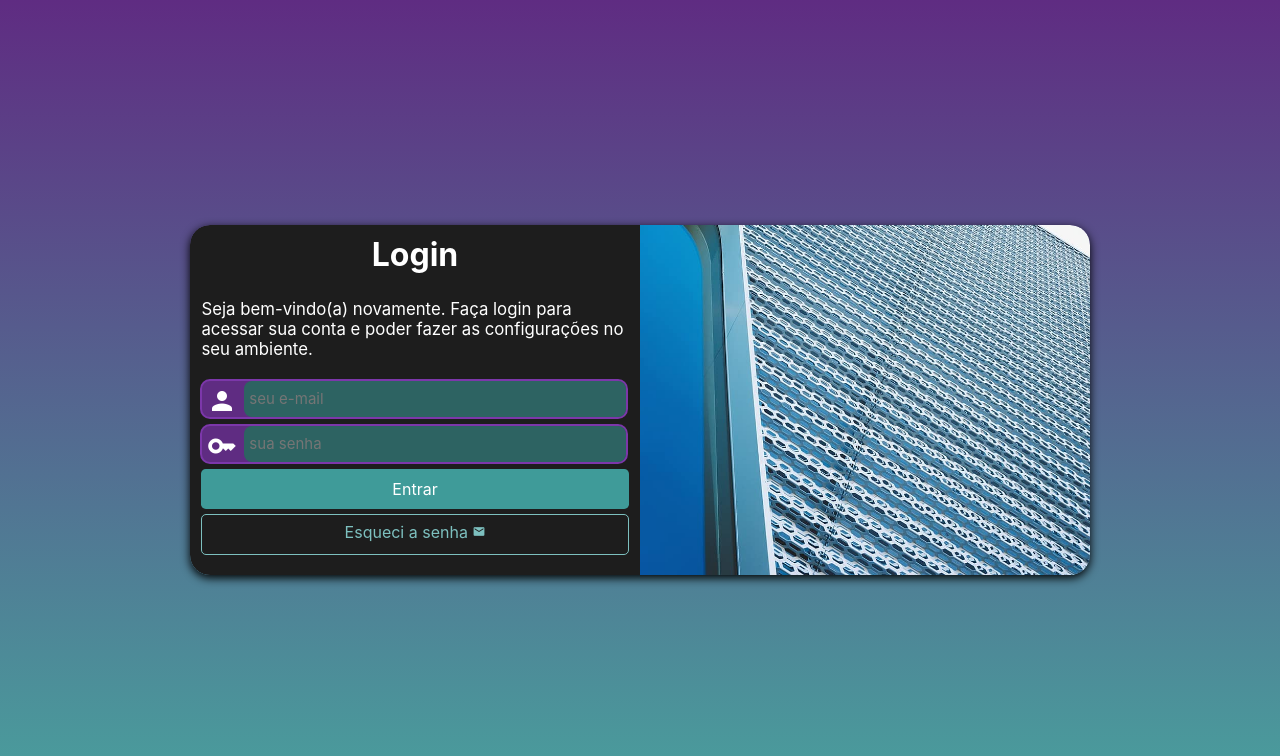
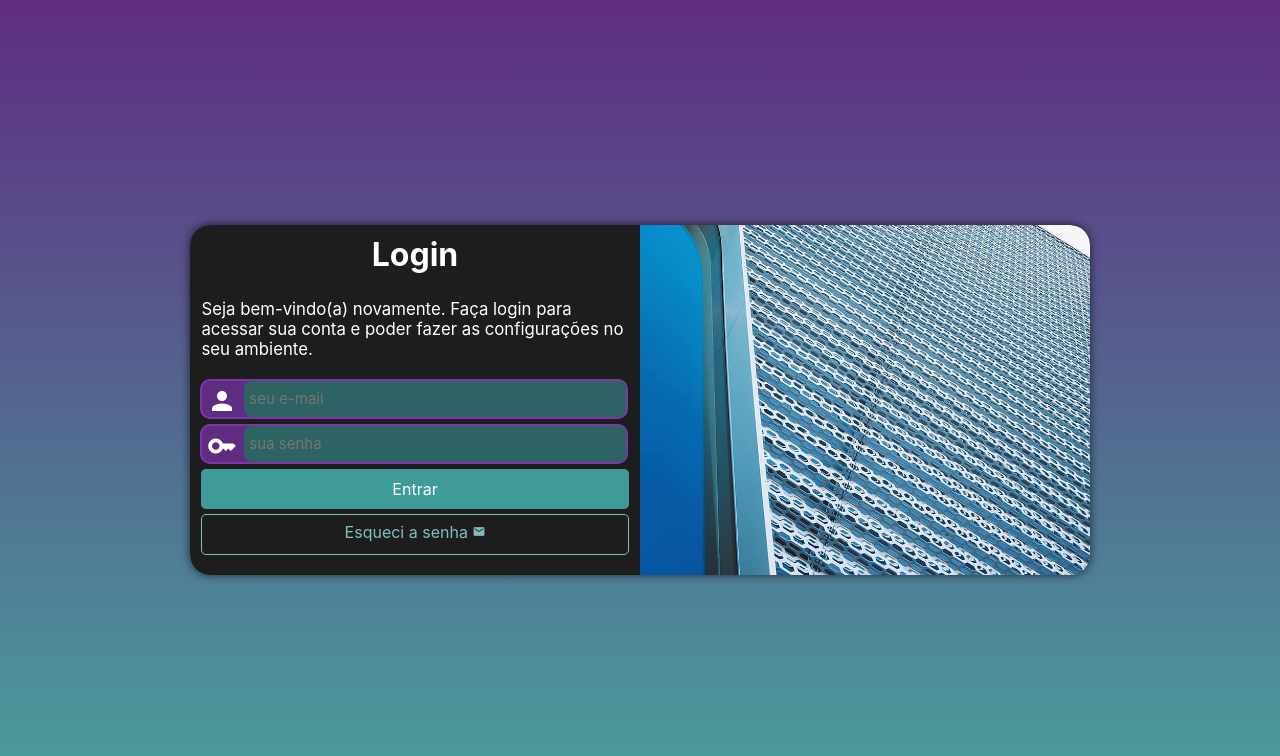
Before and after one commit to GabrielVSilvaDev/projeto-login, a plain HTML site: page index.html in a window 1280 px wide. Drawn offline with Linux system fonts and the light colour scheme.

Commit message:
atualiza as css do projeto

```diff
--- a/estilos/style.css
+++ b/estilos/style.css
@@ -27,16 +27,14 @@ section#login {
     left: 50%;
     top: 50%;
     width: 16rem;
-    transform: translate(-50%, -50%);
+    overflow: hidden;
+
     border-radius: var(--radius);
-    box-shadow: 0px 3px 10px 0px black;
+    box-shadow: 0px 0px 10px 0px rgba(0, 0, 0, 0.658);
 
     transform: translate(-50%, -50%);
     transition: width .3s, height .3s;
     transition-timing-function: ease;
-
-    overflow: hidden;
-
 }
 
 #img {
@@ -50,6 +48,7 @@ section#login {
 }
 
 form {
+    display: block;
     background-color: rgb(29, 29, 29);
     text-align: center;
     height: 20rem; /* 320px */
```
